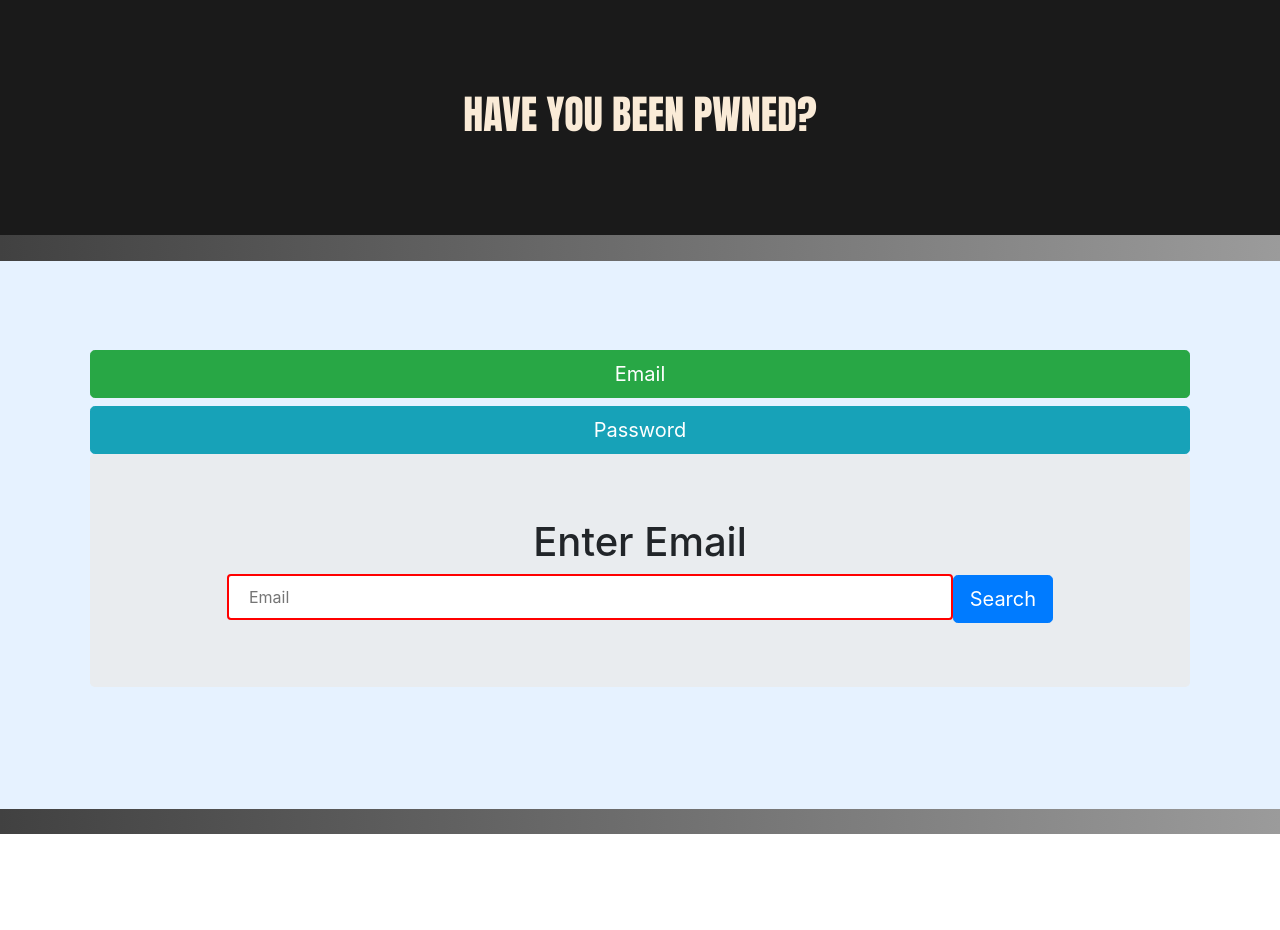
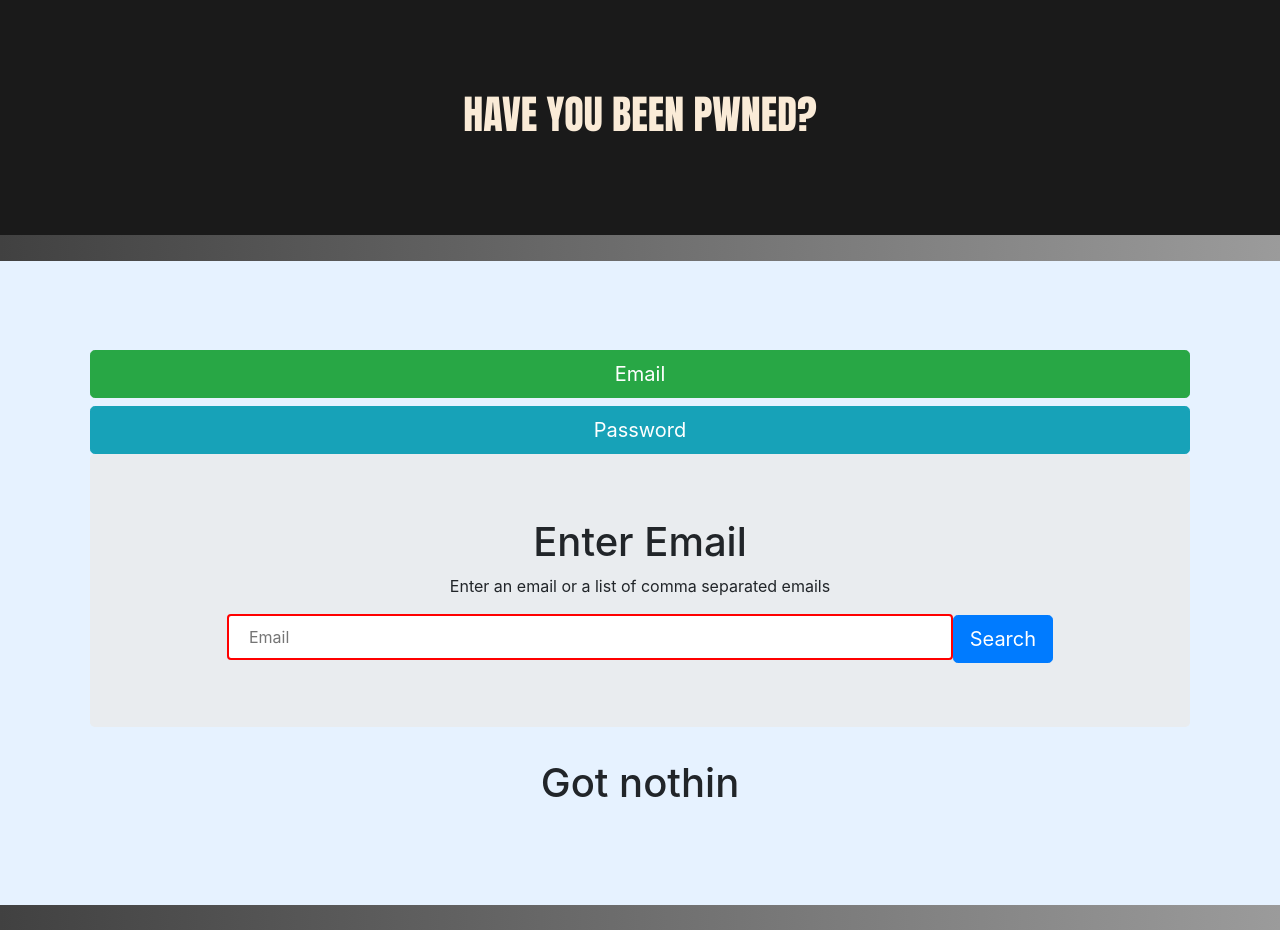
Before and after one commit to sinacodes95/pwnedApp, a React (Create React App) app in the folder web/: page / in a window 1280 px wide. Before the commit the page ends 834 px from the top, so only its background shows below. Built offline with nearby package versions, Linux system fonts and the light colour scheme.

Commit message:
got email breaches successfully

```diff
--- /dev/null
+++ b/web/src/components/InputFields.css
@@ -0,0 +1,11 @@
+.form {
+  width: 100%;
+}
+
+.input {
+  border: 2px solid red;
+  border-radius: 4px;
+  width: 70%;
+  box-sizing: border-box;
+  padding: 9px 20px;
+}
--- /dev/null
+++ b/web/src/components/InputFields.js
@@ -0,0 +1,21 @@
+import React from 'react';
+import { Button } from 'react-bootstrap';
+import './InputFields.css'
+
+
+const InputFields = (props) => {
+  let {title, subTitle, onChange, onClick} = props;
+  return (
+    <div>
+      <h1> {title} </h1>
+      <p>{subTitle}</p>
+      <form className="form">
+        <label value="Email"></label>
+        <input onChange={onChange} className="input" placeholder="Email"></input>
+        <Button onClick={onClick} bsStyle ="primary" bsSize="large">Search</Button>
+      </form>
+    </div>
+  )
+};
+
+export default InputFields;
--- a/web/src/containers/App.css
+++ b/web/src/containers/App.css
@@ -7,15 +7,3 @@
   margin-bottom: 2%;
   background-color: #e6f2ff;
 }
-
-.form {
-  width: 100%;
-}
-
-.input {
-  border: 2px solid red;
-  border-radius: 4px;
-  width: 70%;
-  box-sizing: border-box;
-  padding: 9px 20px;
-}
--- a/web/src/containers/App.js
+++ b/web/src/containers/App.js
@@ -1,14 +1,8 @@
 import React, { Component } from 'react';
 import './App.css';
 import Header from '../components/Header'
+import InputFields from '../components/InputFields'
 import { Button, Jumbotron} from 'react-bootstrap';
-
-const getBreachedEmails = () => {
-  fetch(`http://localhost:4000/api/email/test`)
-    .then(res => res.json())
-    .then(res => console.log(JSON.parse(res)))
-    .catch(err => console.log(err))
-}
 
 class App extends Component {
   constructor() {
@@ -23,13 +17,40 @@
         isPasswordActive: false
     }
   }
-  componentDidMount() {
-    // getBreachedEmails()
+
+
+  getBreachedEmails = () => {
+    this.setState({emailOutput: []});
+
+    let emails = this.state.emailInput;
+    emails = emails.replace(/\s/g, '')
+    emails = emails.match(/,/g)?emails.split(','):[emails];
+
+    emails.forEach(element => {
+      if (emails.length) {
+        fetch(`http://localhost:4000/api/email/${element}`)
+          .then(res => res.json())
+          .then(res => JSON.parse(res))
+          .then(res => {
+            res['email'] = element;
+            return res;
+          })
+          .then(res => this.setState({ emailOutput: [...this.state.emailOutput, res] }))
+          .catch(err => console.log(err))
+      }
+    });
   }
 
   activeEmailToggle = () => {
     this.setState({ isEmailActive: true, isPasswordActive: false});
   }
+
+  emailInput = (event) => {
+    this.setState({emailInput: event.target.value})
+  }
+
+
+
 
   activePasswordToggle = () => {
     this.setState({ isEmailActive: false, isPasswordActive: true});
@@ -37,7 +58,7 @@
   }
 
   render() {
-    let { isEmailActive, isPasswordActive } = this.state;
+    let { isEmailActive, isPasswordActive, emailOutput } = this.state;
     return (
       <div className="App">
         <Header />
@@ -45,27 +66,28 @@
           <Button onClick={this.activeEmailToggle} bsStyle={isEmailActive?'success':'info'} block bsSize="large">Email</Button>
           <Button onClick={this.activePasswordToggle} bsStyle={isPasswordActive?'success':'info'} block bsSize="large">Password</Button>
 
+
           <Jumbotron>
             {isEmailActive?
-            <div>
-              <h1> Enter Email </h1>
-              <form className="form">
-                <label value="Email"></label>
-                <input className="input" placeholder="Email"></input>
-                <Button onClick="" bsStyle ="primary" bsSize="large">Search</Button>
-              </form>
-            </div>
+            <InputFields title="Enter Email" subTitle="Enter an email or a list of comma separated emails" onChange={this.emailInput} onClick={this.getBreachedEmails}/>
             :
             <div>
               <h1> Enter Password </h1>
               <form className="form">
                 <label value="Password"></label>
                 <input className="input" placeholder="Password"></input>
+                <Button onClick="" bsStyle ="primary" bsSize="large">Search</Button>
               </form>
-                <Button onClick="" bsStyle ="primary" bsSize="large">Search</Button>
             </div>
             }
           </Jumbotron>
+
+
+          {isEmailActive&&emailOutput.length?emailOutput.map((v, i) => {
+            console.log(Object.keys(v))
+            return <p key={i}>{JSON.stringify(v)}</p>
+          }):
+          <h1>Got nothin</h1>}
         </div>
 
 
```
